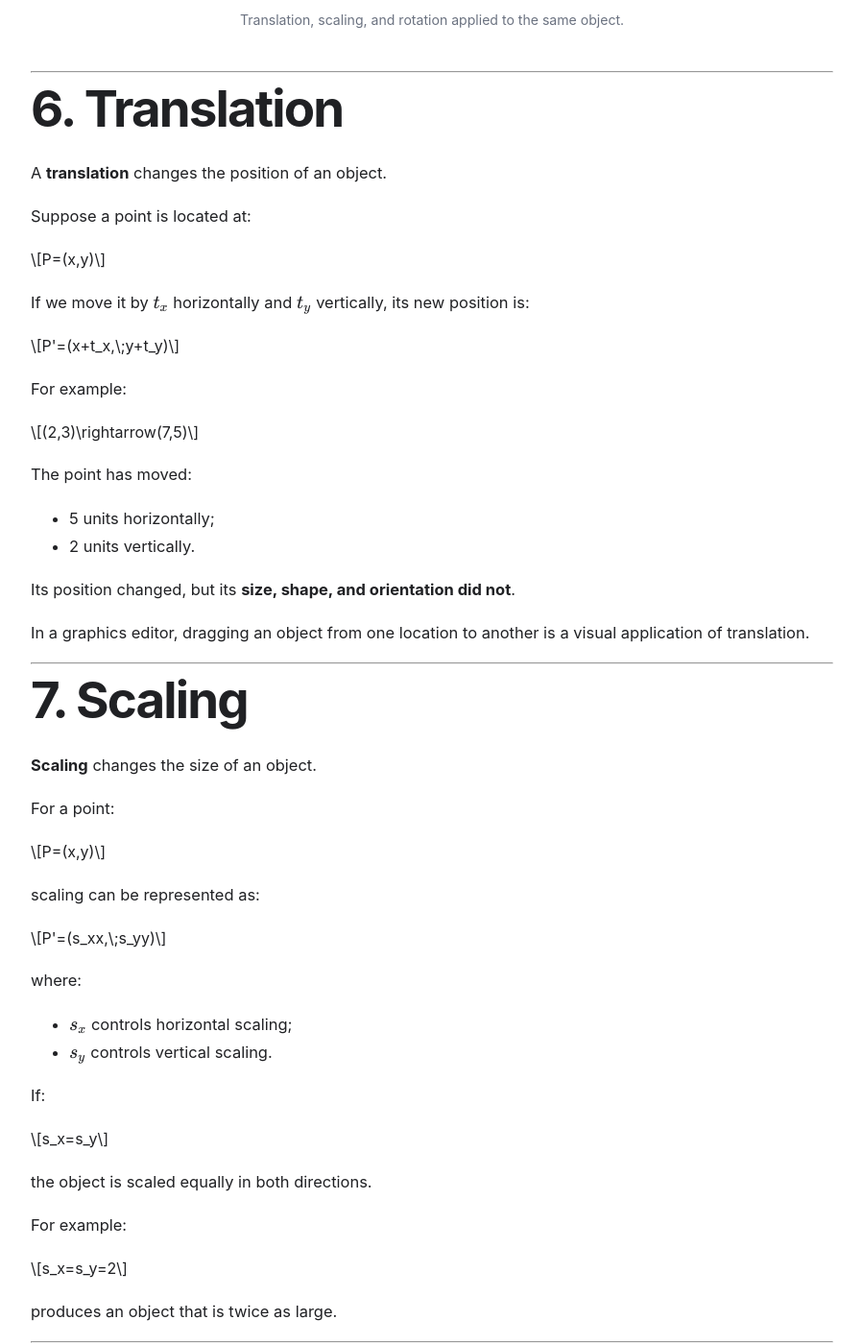
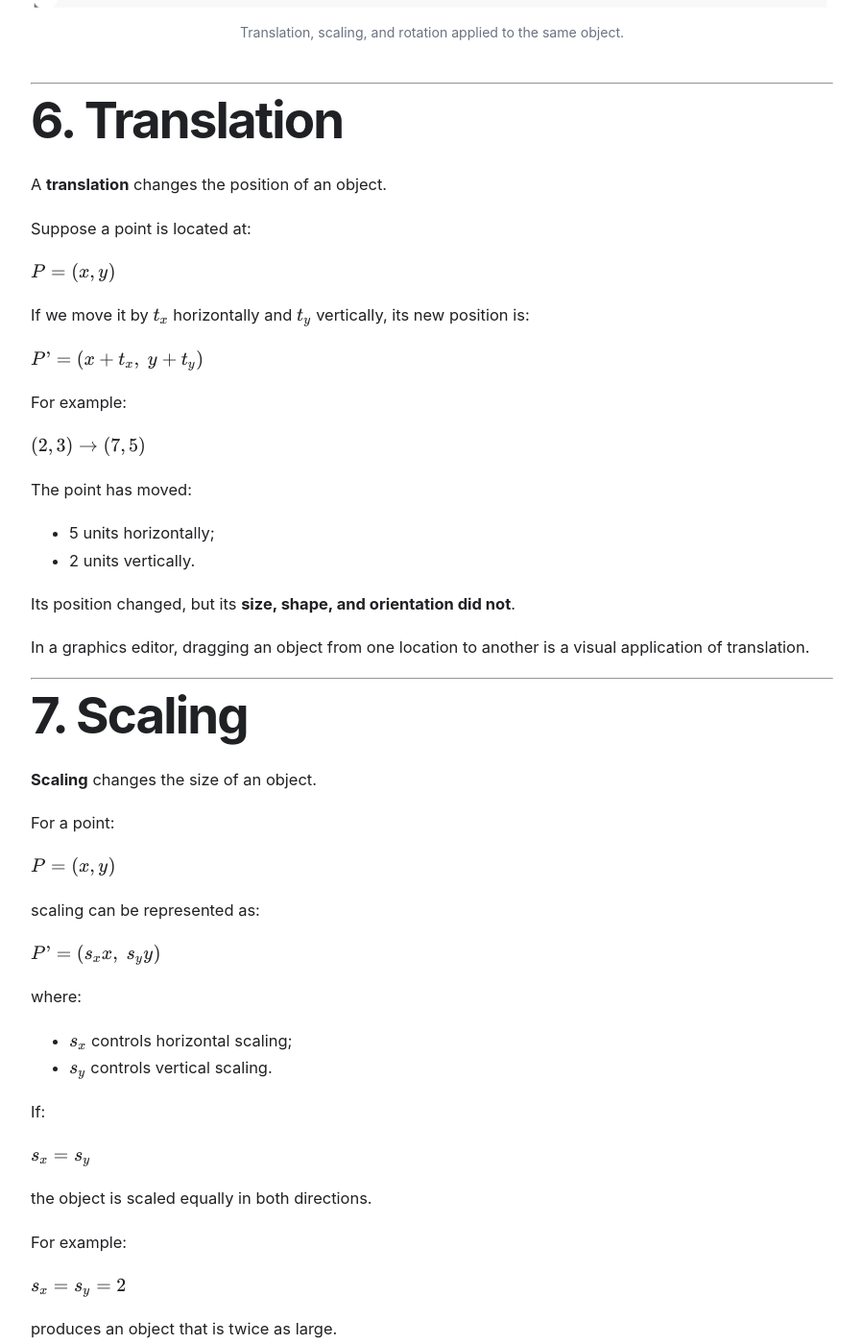
Before and after one commit to HanoCat/digital-graphics-foundations, a Jekyll site: the page built from lessons/03-vector-geometry-transformations.md, in a window 1280 px wide and 1400 px high, scrolled down 8657 px. Shown: the whole window at 96% size, without its empty margins (190-1089 px from the left). Built offline with Jekyll 4.4.1, drawn with Linux system fonts in a browser that asks for light colours; some of the changed text lies outside the part shown.

```diff
--- a/lessons/03-vector-geometry-transformations.md
+++ b/lessons/03-vector-geometry-transformations.md
@@ -175,9 +172,7 @@ These operations are commonly called **Boolean operations** or **path operations
 
 The result becomes one path.
 
-$$
-A \cup B
-$$
+$ A \cup B $
 
 This is useful when several simple shapes should become one larger form.
 
@@ -187,9 +182,7 @@ This is useful when several simple shapes should become one larger form.
 
 **Difference** subtracts one shape from another.
 
-$$
-A - B
-$$
+$A - B $
 
 For example, subtracting one circle from another can produce a crescent shape.
 
@@ -201,9 +194,7 @@ The order of the objects matters because one object is being removed from anothe
 
 **Intersection** keeps only the area shared by both shapes.
 
-$$
-A \cap B
-$$
+$ A \cap B $
 
 Everything outside the overlapping region is removed.
 
@@ -215,9 +206,7 @@ Everything outside the overlapping region is removed.
 
 Conceptually:
 
-$$
-(A \cup B) - (A \cap B)
-$$
+$(A \cup B) - (A \cap B)$
 
 ---
 
@@ -282,21 +271,15 @@ A **translation** changes the position of an object.
 
 Suppose a point is located at:
 
-$$
-P=(x,y)
-$$
+$ P=(x,y)$
 
 If we move it by $t_x$ horizontally and $t_y$ vertically, its new position is:
 
-$$
-P'=(x+t_x,\;y+t_y)
-$$
+$ P'=(x+t_x,\;y+t_y)$
 
 For example:
 
-$$
-(2,3)\rightarrow(7,5)
-$$
+$ (2,3)\rightarrow(7,5) $
 
 The point has moved:
 
@@ -315,15 +298,11 @@ In a graphics editor, dragging an object from one location to another is a visua
 
 For a point:
 
-$$
-P=(x,y)
-$$
+$ P=(x,y) $
 
 scaling can be represented as:
 
-$$
-P'=(s_xx,\;s_yy)
-$$
+$ P'=(s_xx,\;s_yy) $
 
 where:
 
@@ -332,17 +311,13 @@ where:
 
 If:
 
-$$
-s_x=s_y
-$$
+$ s_x=s_y $
 
 the object is scaled equally in both directions.
 
 For example:
 
-$$
-s_x=s_y=2
-$$
+$ s_x=s_y=2 $
 
 produces an object that is twice as large.
 
@@ -356,9 +331,7 @@ Consider an object with width $W$ and height $H$.
 
 Its aspect ratio can be written as:
 
-$$
-r=\frac{W}{H}
-$$
+$ r=\frac{W}{H} $
 
 If the width and height are scaled by the same factor, this ratio remains unchanged.
 
@@ -399,13 +372,9 @@ Rotation depends on two important properties:
 
 For a point $(x,y)$ rotated around the origin by an angle $\theta$:
 
-$$
-x'=x\cos(\theta)-y\sin(\theta)
-$$
+$ x'=x\cos(\theta)-y\sin(\theta)$
 
-$$
-y'=x\sin(\theta)+y\cos(\theta)
-$$
+$ y'=x\sin(\theta)+y\cos(\theta) $
 
 Again, you do not need to calculate these equations manually.
 
@@ -415,9 +384,7 @@ The important idea is:
 
 For example, rotating an object by:
 
-$$
-\theta=90^\circ
-$$
+$ \theta=90^\circ $
 
 changes its orientation but does not automatically change its size or proportions.
 
```
Also changed, not shown: other parts of lessons/03-vector-geometry-transformations.md (+1 -4 lines).
